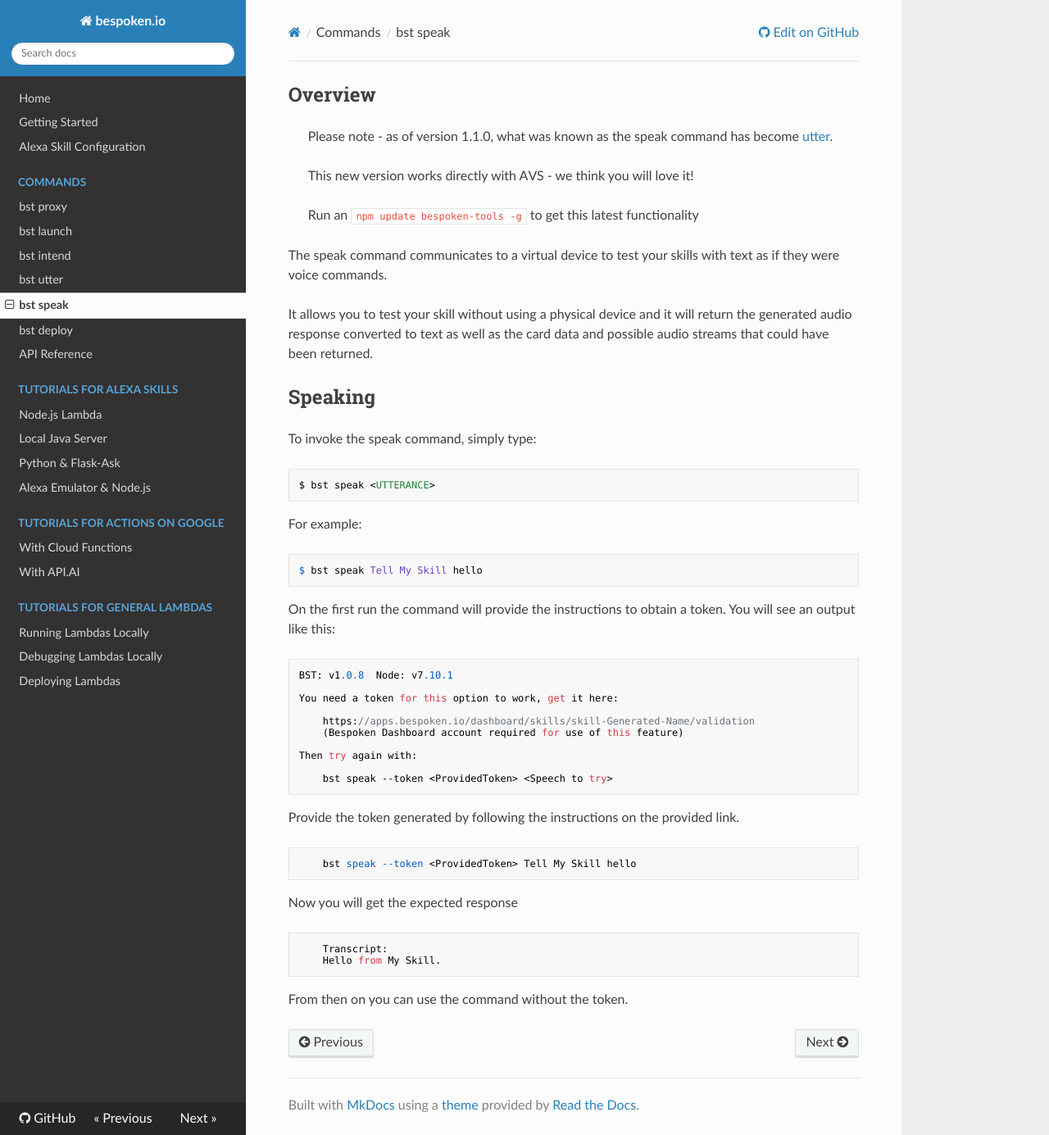
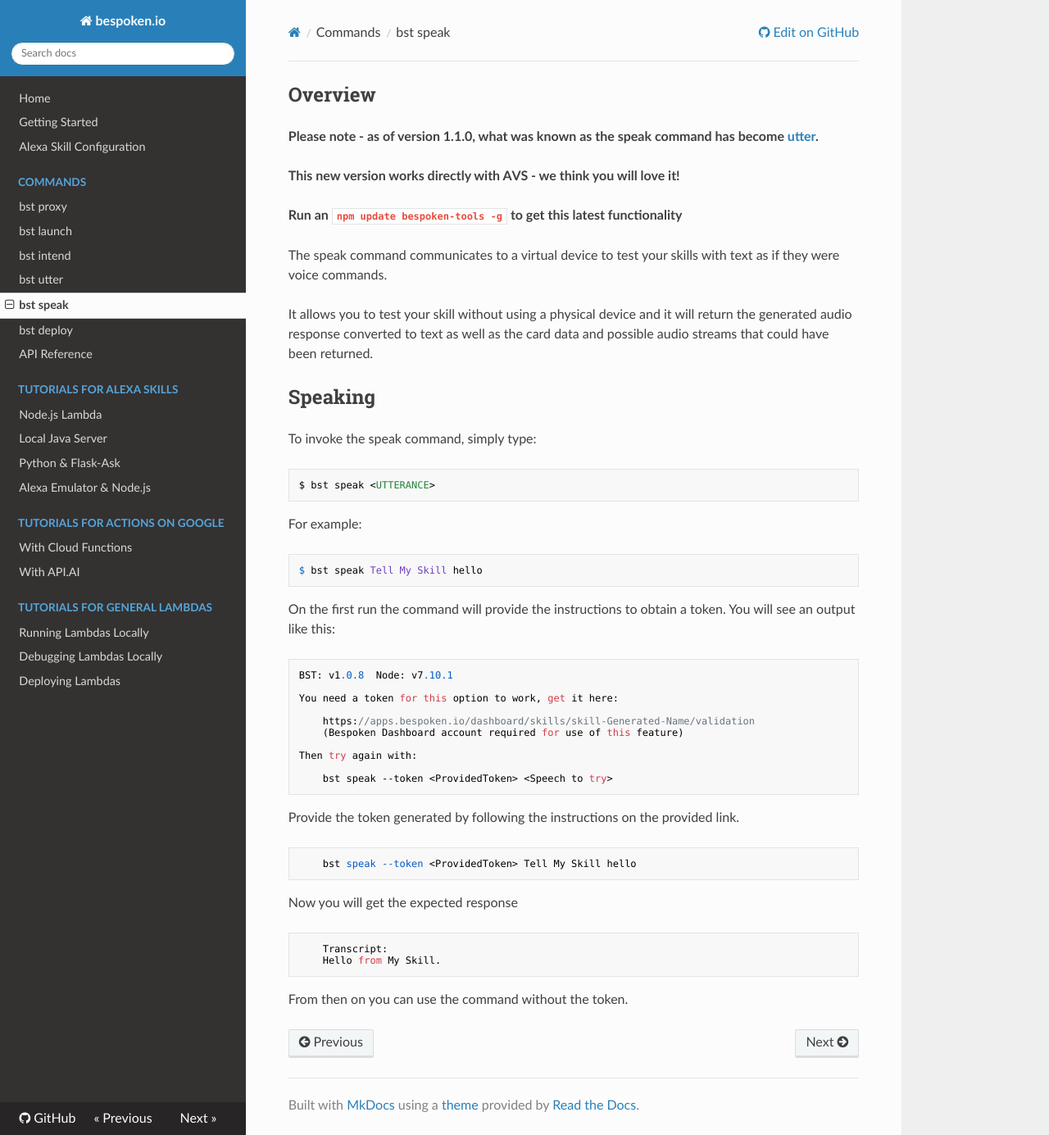
Before and after one commit to bespoken/bst, an MkDocs documentation site: the page built from docs/commands/speak.md, in a window 1280 px wide and 1385 px high. Shown: the whole window at 82% size. Built offline with MkDocs 1.6.1, drawn with Linux system fonts in a browser that asks for light colours; nearby versions of some CDN libraries; old or Windows-style settings are respelled for this version of MkDocs.

Commit message:
Changed formatting

```diff
--- a/docs/commands/speak.md
+++ b/docs/commands/speak.md
@@ -1,10 +1,10 @@
 
 ## Overview
->Please note - as of version 1.1.0, what was known as the speak command has become [utter](utter).
+**Please note - as of version 1.1.0, what was known as the speak command has become [utter](utter).**
 
->This new version works directly with AVS - we think you will love it!
+**This new version works directly with AVS - we think you will love it!**
 
->Run an `npm update bespoken-tools -g` to get this latest functionality
+**Run an `npm update bespoken-tools -g` to get this latest functionality**
 
 The speak command communicates to a virtual device to test your skills with text as if they were voice commands.
 
```
